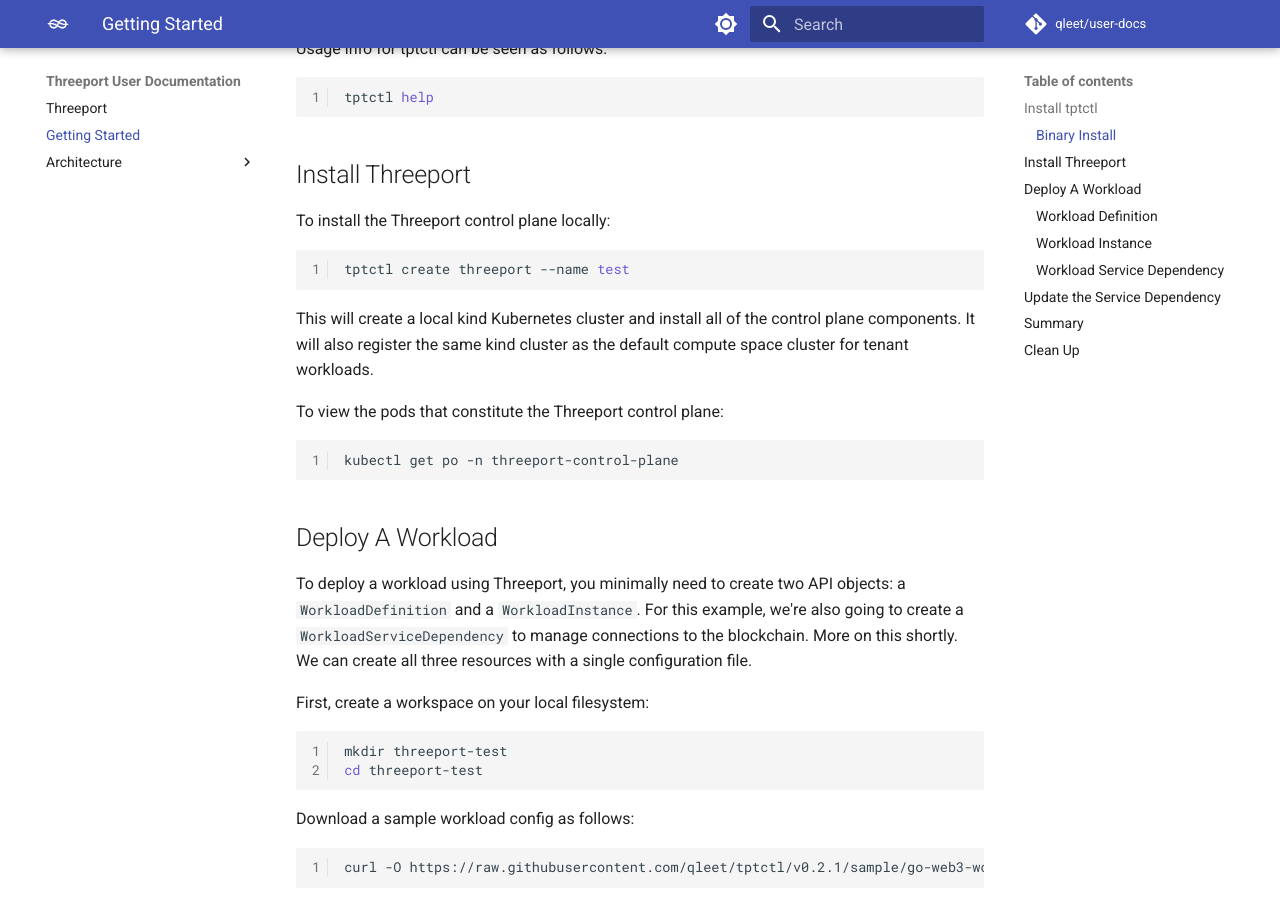
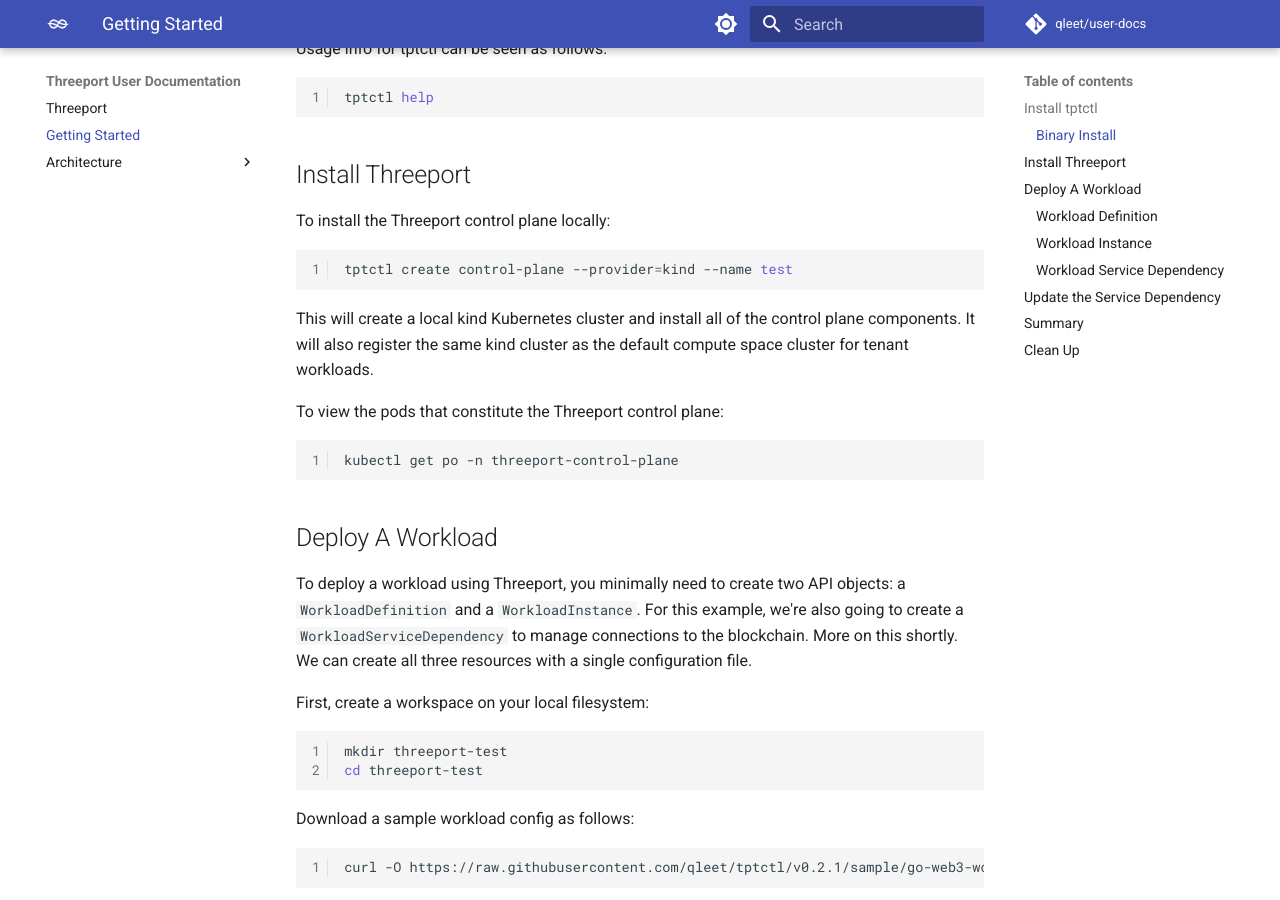
Before and after one commit to qleet/user-docs, an MkDocs documentation site: the page built from docs/getting-started.md, in a window 1280 px wide and 900 px high, scrolled down 978 px. Built offline with MkDocs 1.6.1 and Material for MkDocs 9.7.7, drawn with Linux system fonts in a browser that asks for light colours; comment, search, counter and statistics services are not loaded.

Commit message:
fix: update tptctl command to create control plane

````diff
--- a/docs/getting-started.md
+++ b/docs/getting-started.md
@@ -51,7 +51,7 @@
 To install the Threeport control plane locally:
 
 ```bash
-tptctl create threeport --name test
+tptctl create control-plane --provider=kind --name test
 ```
 
 This will create a local kind Kubernetes cluster and install all of the control
````
